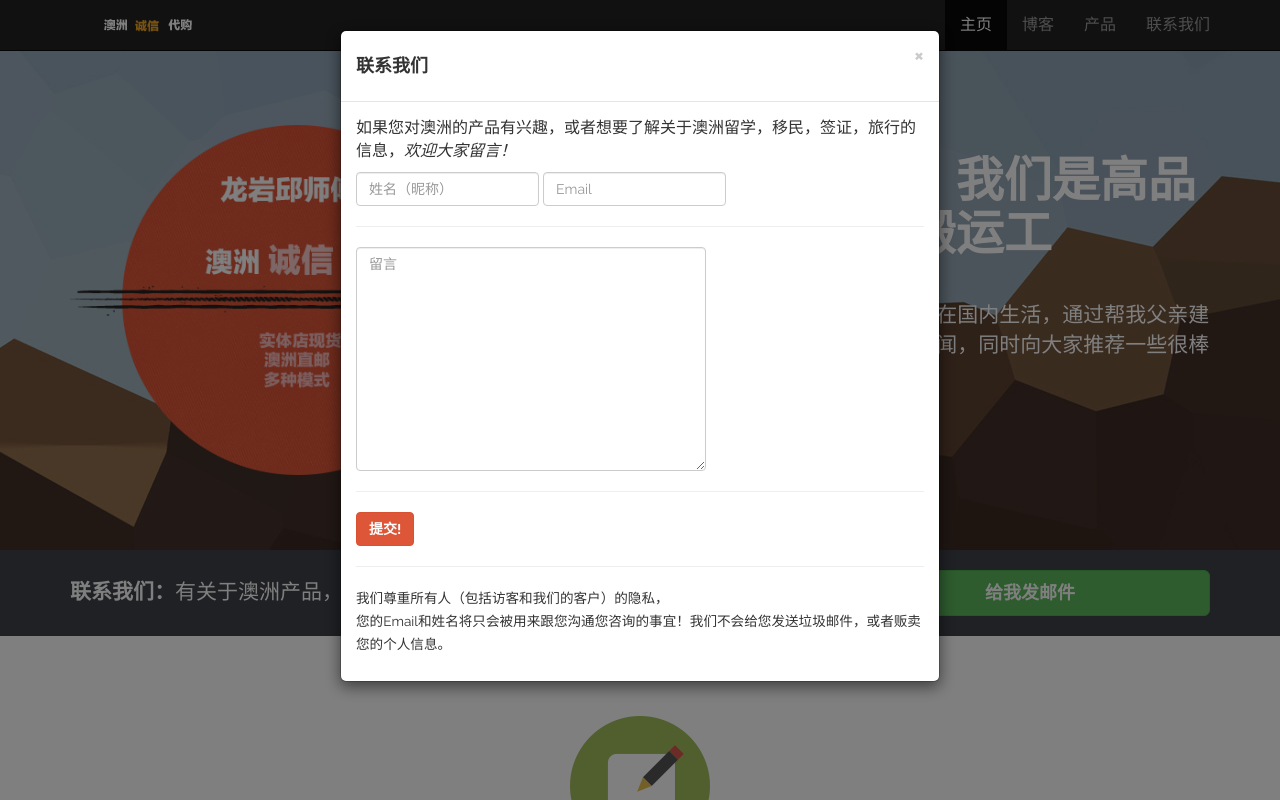
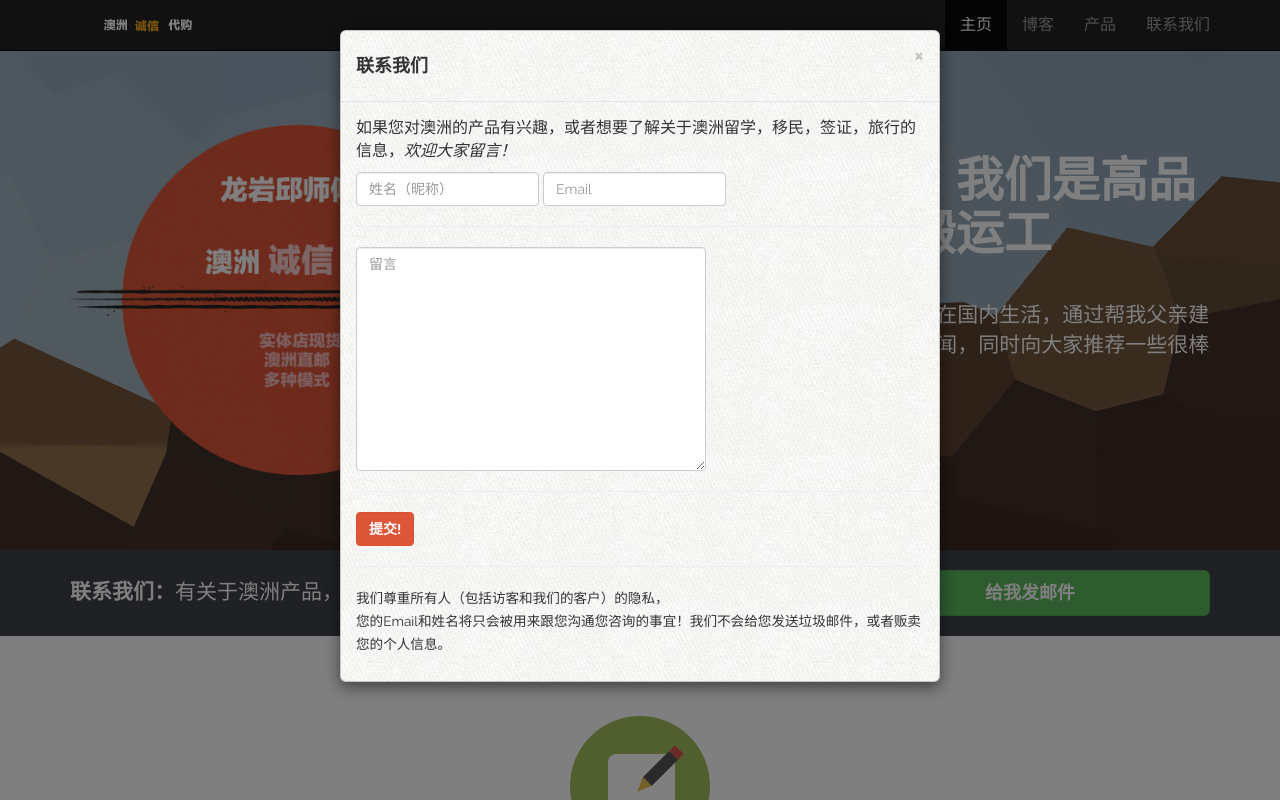
Before and after one commit to qiuxan/studying_boostrap_to_wordpress, a PHP site: page / in a window 1280 px wide, after a click on "给我发邮件". Run offline with PHP 8.4, Linux system fonts and the light colour scheme; some libraries are stand-ins or nearby versions.

Commit message:
words in circles

```diff
--- a/assets/css/custom.css
+++ b/assets/css/custom.css
@@ -60,7 +60,9 @@ img {
 	max-width: 100%;
 }
 
-
+.modal-content{
+	background: url('../img/tile.jpg') top left repeat;
+}
 
 /* ==== HERO ==== */
 
--- a/index.html
+++ b/index.html
@@ -220,7 +220,6 @@
 						<input type="submit" class="btn btn-danger" value="提交!">
 					</form>
 
-
 					<hr>
 
 					<p><small>我们尊重所有人（包括访客和我们的客户）的隐私，<br>您的Email和姓名将只会被用来跟您沟通您咨询的事宜！我们不会给您发送垃圾邮件，或者贩卖您的个人信息。</small></p>
```
Also changed, not shown: 1 other file.
